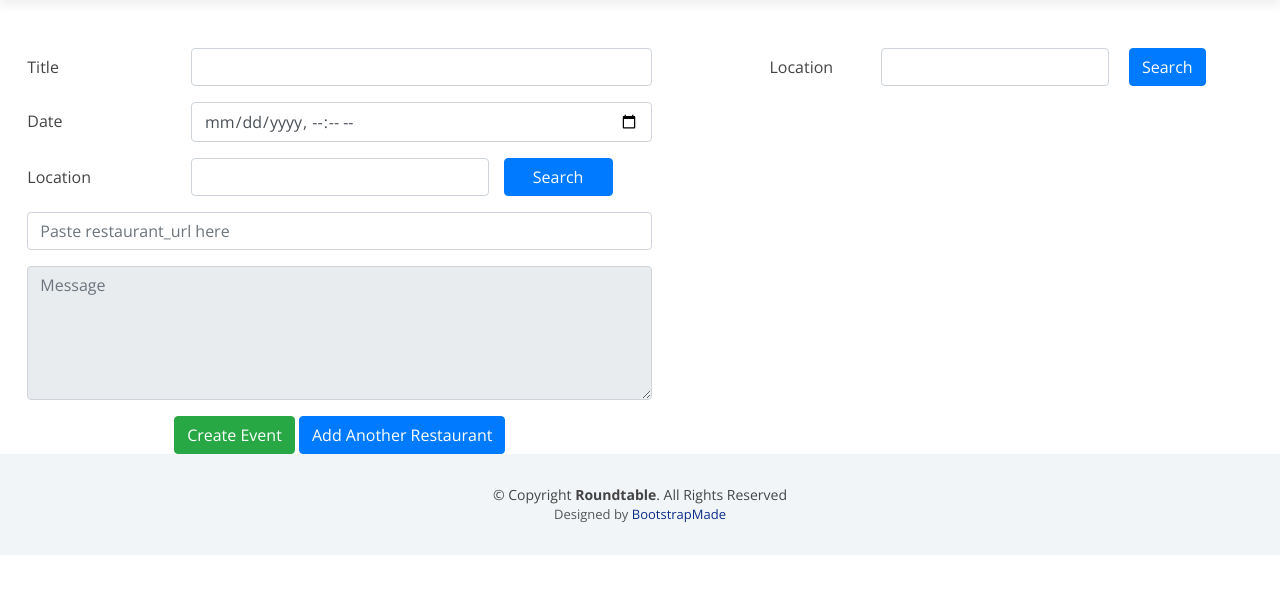
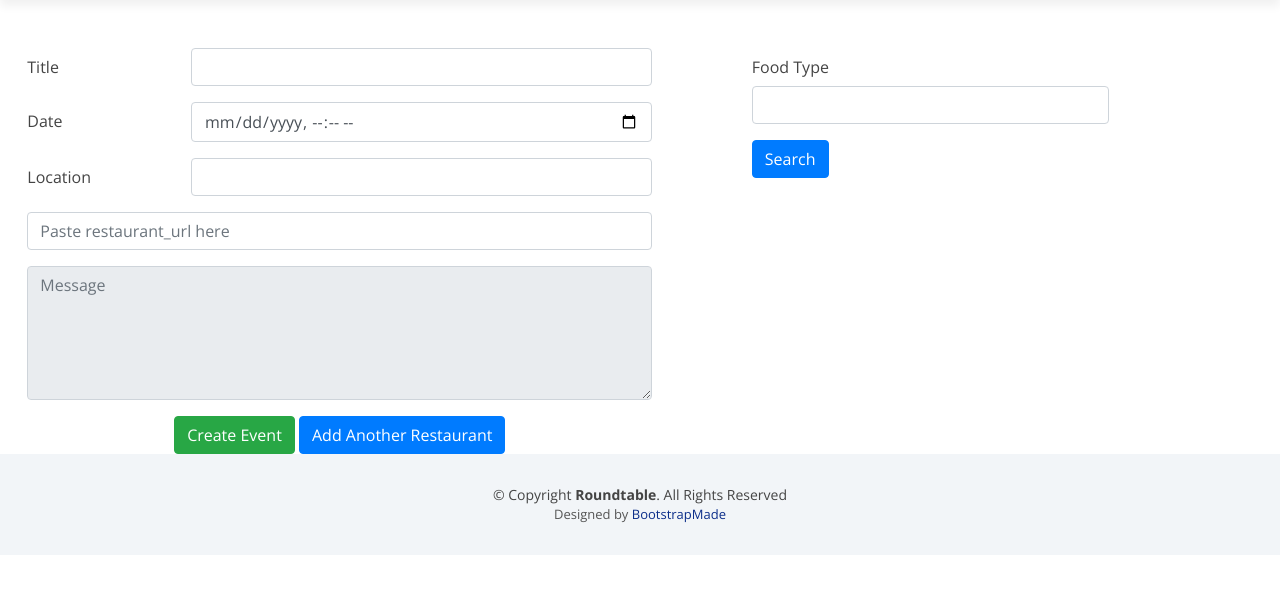
Before and after one commit to simonxzhu/roundtable, a Django app: template apps/roundtable/templates/roundtable/createevent.html in a window 1280 px wide. Shown: the part 84-678 px from the top of the page. Run offline with Django 3.2, Linux system fonts and the light colour scheme; the template is opened without the code that fills it, so the values that code supplies are empty; parts of the project's set-up code (start-up, migrations or seed data) failed here and were passed over; some libraries are stand-ins or nearby versions.

Commit message:
add rests to list

```diff
--- /dev/null
+++ b/apps/roundtable/static/roundtable/js/create.js
@@ -0,0 +1,48 @@
+$(document).ready(function () {
+    //@naresh action dynamic childs
+    var next = 1;
+    $("#add-more").click(function(e){
+        e.preventDefault();
+        var addto = "#field" + next;
+        next = next + 1;
+        var newIn = '<div id="field' + next +'"><div class="form-group" name="field'+ next +'"><input type="text" class="form-control" name="rest'+ next +'" placeholder="Paste restaurant_url here" data-rule="minlen:4" data-msg="Please enter at least 8 chars of subject"/><div class="validation"></div></div></div>'
+        console.log(newIn);
+        var newInput = $(newIn);
+        $(addto).after(newInput);
+        $("#field" + next).attr('data-source',$(addto).attr('data-source'));
+        $("#count").val(next);
+    });
+
+
+    $("#search_rest").click(function(){
+        var food_type = $('#food_type').val()
+        var location = $('#location').val()
+        $.ajax({
+            url:'/process_search',
+            type:"get",
+            data: {
+                'food_type': food_type,
+                'location': location,
+            },
+            success: function(res){
+                $('#rests_map').html(res)
+            }
+        })
+    })
+
+    $(".add-with-url").click(function(e){
+        var rest_url = $(this).val()
+        var addto = "#field" + next;
+        next = next + 1;
+        var newIn = `<div id="field${next}"><div class="form-group" name="field${next}"><input type="text" class="form-control" name="rest${next}" value=${rest_url} data-rule="minlen:4" data-msg="Please enter at least 8 chars of subject"/><div class="validation"></div></div></div>`
+        console.log(newIn);
+        var newInput = $(newIn);
+        $(addto).after(newInput);
+        $("#field" + next).attr('data-source',$(addto).attr('data-source'));
+        $("#count").val(next);
+    });
+    // $(".add-with-url").click(function(){
+    //     var rest_url = $(this).val()
+    //     console.log(rest_url)
+    // })
+});
--- a/apps/roundtable/static/roundtable/js/script.js
+++ /dev/null
@@ -1,15 +0,0 @@
-$(document).ready(function () {
-    //@naresh action dynamic childs
-    var next = 1;
-    $("#add-more").click(function(e){
-        e.preventDefault();
-        var addto = "#field" + next;
-        next = next + 1;
-        var newIn = '<div id="field' + next +'"><div class="form-group" name="field'+ next +'"><input type="text" class="form-control" name="rest'+ next +'" placeholder="Paste restaurant_url here" data-rule="minlen:4" data-msg="Please enter at least 8 chars of subject"/><div class="validation"></div></div></div>'
-        console.log(newIn);
-        var newInput = $(newIn);
-        $(addto).after(newInput);
-        $("#field" + next).attr('data-source',$(addto).attr('data-source'));
-        $("#count").val(next);
-    });
-});
--- a/apps/roundtable/templates/roundtable/createevent.html
+++ b/apps/roundtable/templates/roundtable/createevent.html
@@ -4,7 +4,7 @@
     <head>
         <script src="//code.jquery.com/jquery-1.11.1.min.js"></script>
         {% load static %}
-    <script src="{% static 'roundtable/js/script.js' %}"></script>
+        <script src="{% static 'roundtable/js/create.js' %}"></script>
     </head>
 
     <body>
@@ -15,24 +15,23 @@
                 <div class="form-group row">
                     <label for="title" class="col-sm-3 col-form-label">Title</label>
                     <div class="col-sm-9">
-                        <input type="text" class="form-control" id="title" name="title">
+                        <input type="text" class="form-control" id="title" name="title" autocomplete="off">
                     </div>
                 </div>
                 <div class="form-group row">
                     <label for="time" class="col-sm-3 col-form-label">Date</label>
                     <div class="col-sm-9">
-                        <input type="datetime-local" class="form-control" id="time" name="time">
+                        <input type="datetime-local" class="form-control" id="time" name="time" autocomplete="off">
                     </div>
                 </div>
                 <div class="form-group row">
                     <label for="location" class="col-sm-3 col-form-label">Location</label>
-                    <div class="col-sm-6">
-                        <input type="text" class="form-control" id="location" name="location">
+                    <div class="col-sm-9">
+                        <input type="text" class="form-control" id="location" name="location" autocomplete="off">
                     </div>
-                    <button class="btn btn-primary col-sm-2">Search</button>
                 </div>
 
-                <div class="form-group" id="field" >
+                <div class="form-group" id="field">
                     <div id="field1">
                         <div class="form-group">
                             <input type="text" class="form-control" name="rest1" id="restaurant_url"
@@ -45,7 +44,8 @@
 
                 </div>
                 <div class="form-group">
-                    <textarea class="form-control" name="message" rows="5" data-rule="required" data-msg="Please write something for us" placeholder="Message" disabled></textarea>
+                    <textarea class="form-control" name="message" rows="5" data-rule="required"
+                              data-msg="Please write something for us" placeholder="Message" disabled></textarea>
                     <div class="validation"></div>
                 </div>
 
@@ -53,23 +53,17 @@
                 <div class="text-center">
                     <button type="submit" class="btn btn-success">Create Event</button>
                     <button id="add-more" name="add-more" class="btn btn-primary">Add Another Restaurant</button>
-
                 </div>
             </form>
         </div>
 
         <div class="container d-inline-block col-sm-5">
-            <form action="/process_search" method="post" id="new_event">
-                {% csrf_token %}
-                <div class="form-inline">
-                    <label for="location" class="col-sm-3 col-form-label">Location</label>
+            <label for="food_type" class="col-sm-3 col-form-label">Food Type</label>
             <div class="col-sm-9">
-                        <input type="text" class="form-control" id="location" name="location">
-                        <button type="submit" class="btn btn-primary ml-3">Search</button>
+                <input type="text" class="form-control" id="food_type" name="food_type" autocomplete="off">
+                <button type="button" class="btn btn-primary mt-3" id="search_rest">Search</button>
             </div>
-                </div>
-            </form>
-            <div class="container mt-5">
+            <div class="container mt-5" id="rests_map">
                 {% if 'search_url' in request.session %}
                     <iframe id="google-map" width="100%" height="380" frameborder="0"
                             style="border:0"
@@ -77,7 +71,6 @@
                             allowfullscreen>
                     </iframe>
                 {% endif %}
-            </div>
                 {% if 'top_restaurants' in request.session %}
                     {% for rest in request.session.top_restaurants %}
                         <div class="container-fluid yelp-restaurants">
@@ -86,13 +79,14 @@
                                 <div class="card-body">
                                     <h5 class="card-title">{{ rest.name }}</h5>
                                     <a href="{{ rest.url }}" class="btn btn-primary" target="_blank">Check on yelp</a>
+                                    <button name="add-more" class="add-with-url btn btn-primary" value="{{ rest.url }}">Add to list</button>
                                 </div>
                             </div>
                         </div>
-
                     {% endfor %}
                 {% endif %}
             </div>
         </div>
+    </div>
     </body>
 {% endblock %}
```
Also changed, not shown: apps/roundtable/templates/roundtable/partials/rests_map.html (added, +17 -0 lines), apps/roundtable/views.py (+11 -6 lines). Lines whose indentation alone changed are shown as unchanged.
